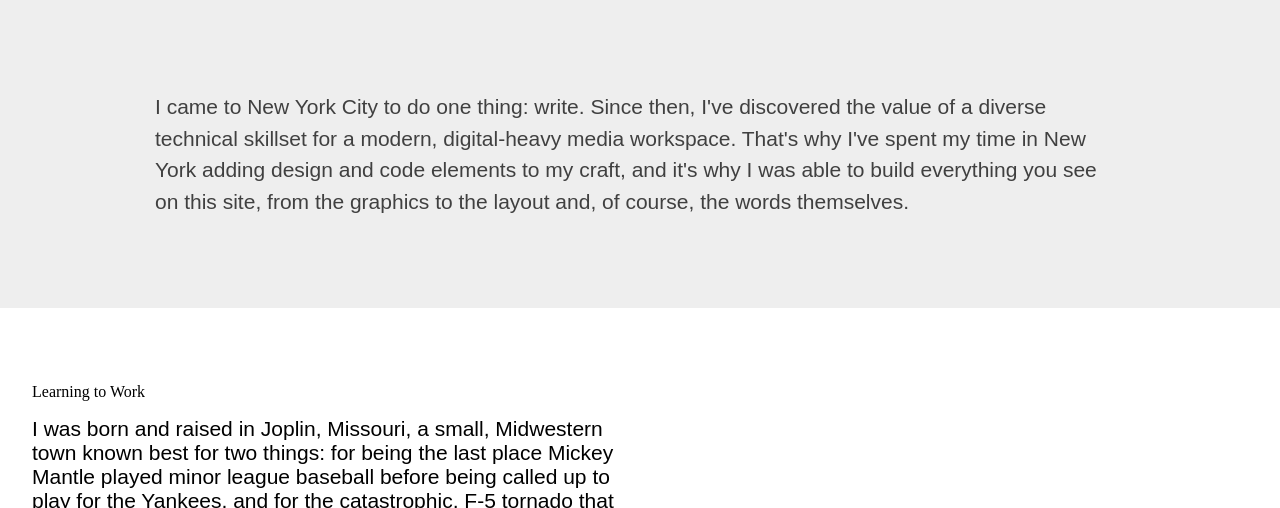
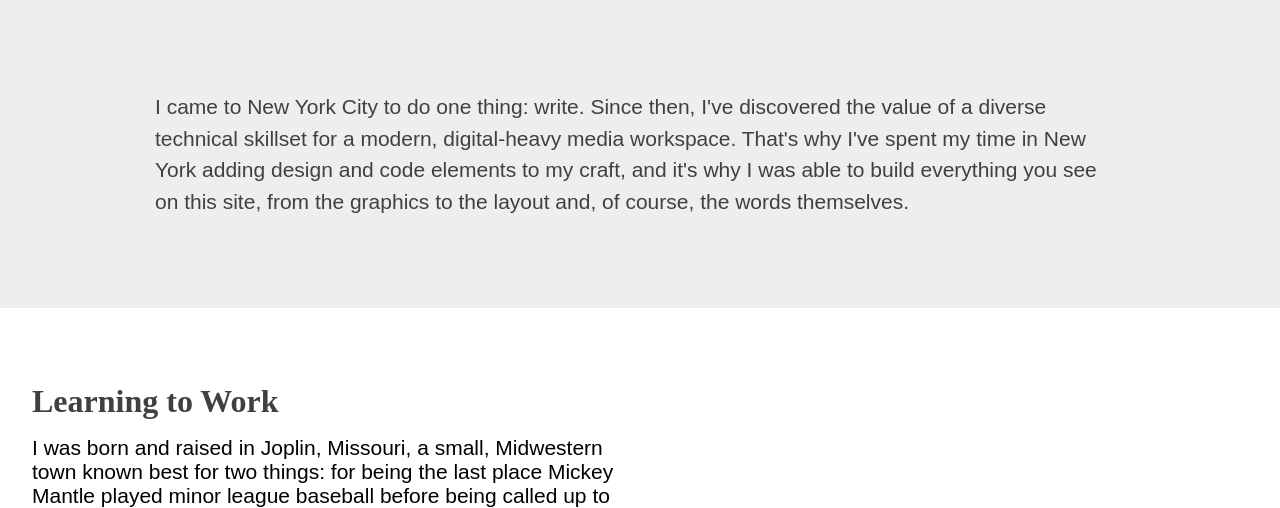
Before and after one commit to mwmccreary/twoonone, a Jekyll site: the page about/index.html, which Jekyll copies as it is, in a window 1280 px wide. Shown: the part 461-969 px from the top of the page. Built offline with Jekyll 4.4.1, drawn with Linux system fonts in a browser that asks for light colours; grey boxes are pictures that could not be loaded.

Commit message:
Update about.css

```diff
--- a/css/about.css
+++ b/css/about.css
@@ -2,7 +2,7 @@
     margin: 0px;
 }
 
-.section-header {
+.section-title {
 	color: #404040;
 	font-size: 32;
 	text-align: center;
```
